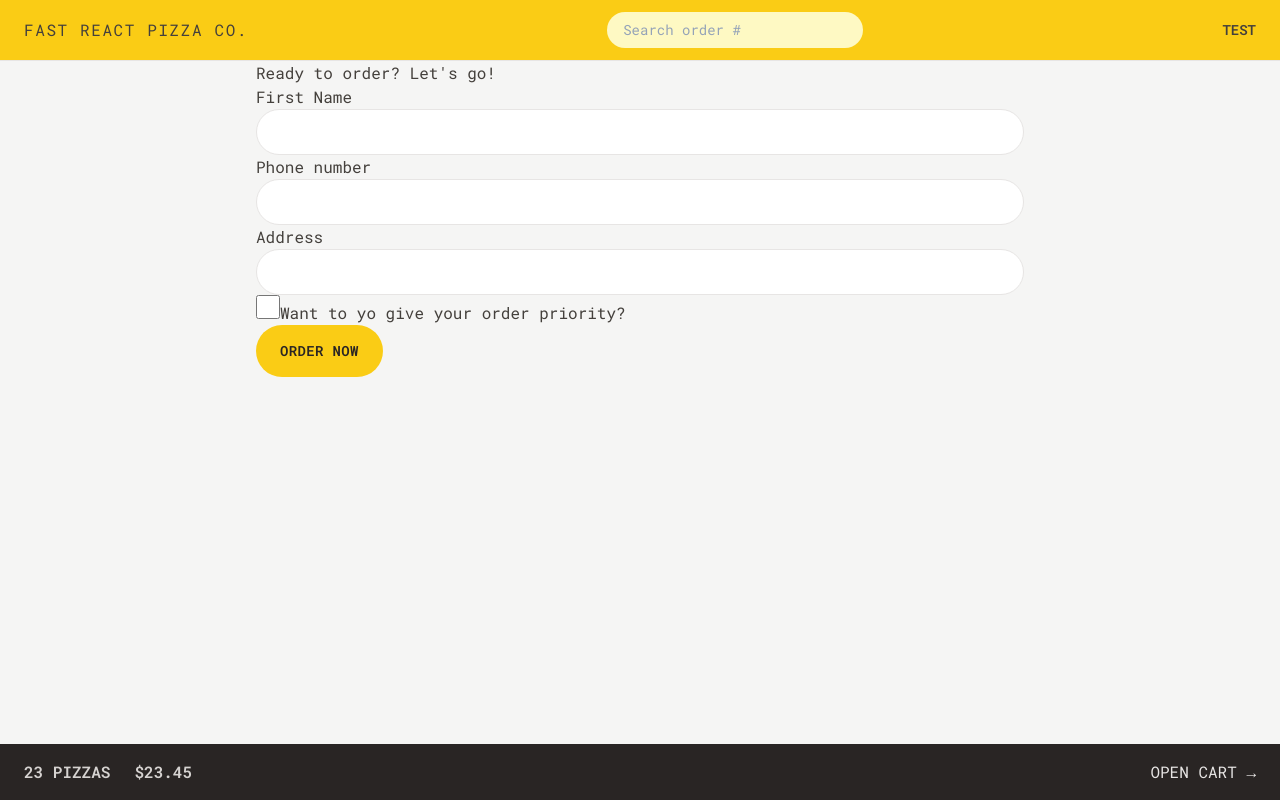
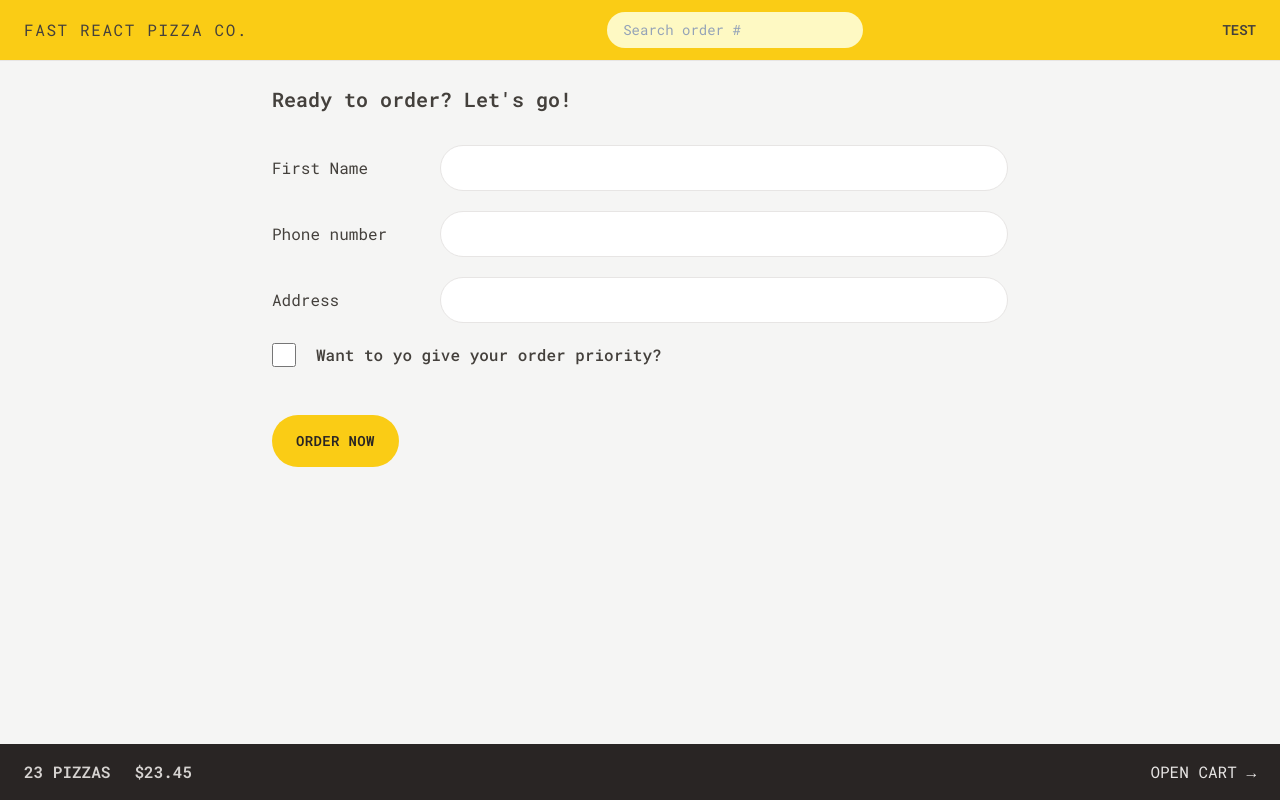
Before and after one commit to skmajumder/fast-react-pizza, a React (Vite) app: page /order/new in a window 1280 px wide. Built offline with nearby package versions, Linux system fonts and the light colour scheme.

Commit message:
order form

```diff
--- a/src/features/order/CreateOrder.jsx
+++ b/src/features/order/CreateOrder.jsx
@@ -1,5 +1,6 @@
 import { Form, useActionData, useNavigation } from 'react-router-dom';
 import Button from '../../ui/Button';
+import { useState } from 'react';
 
 //   P5LHT3, P4YG1Q, C21H70
 const fakeCart = [
@@ -31,63 +32,73 @@ function CreateOrder() {
   const isSubmitting = navigation.state === 'submitting';
   const formError = useActionData();
 
-  // const [withPriority, setWithPriority] = useState(false);
+  const [withPriority, setWithPriority] = useState(false);
   const cart = fakeCart;
 
   return (
-    <div>
-      <h2>Ready to order? Let&apos;s go!</h2>
+    <div className="px-4 py-6">
+      <h2 className="mb-8 text-xl font-semibold">
+        Ready to order? Let&apos;s go!
+      </h2>
 
       <Form method="POST">
-        <div>
-          <label htmlFor="customer">First Name</label>
+        <div className="mb-5 flex flex-col gap-2 sm:flex-row sm:items-center">
+          <label className="sm:basis-40" htmlFor="customer">
+            First Name
+          </label>
           <input
             type="text"
             name="customer"
-            className="input"
+            className="input grow"
             id="customer"
             required
           />
         </div>
 
-        <div>
-          <label htmlFor="phone">Phone number</label>
-          <div>
+        <div className="mb-5 flex flex-col gap-2 sm:flex-row sm:items-center">
+          <label className="sm:basis-40" htmlFor="phone">
+            Phone number
+          </label>
+          <div className="grow">
             <input
               type="tel"
               name="phone"
-              className="input"
+              className="input w-full"
               id="phone"
               required
             />
-          </div>
 
-          {formError?.phone && <p className="error">{formError.phone}</p>}
-        </div>
-
-        <div>
-          <label htmlFor="address">Address</label>
-          <div>
-            <input
-              type="text"
-              name="address"
-              className="input"
-              id="address"
-              required
-            />
+            {formError?.phone && (
+              <p className="mt-2 rounded-full bg-red-100 p-2.5 text-xs text-red-700">
+                ❌ {formError.phone}
+              </p>
+            )}
           </div>
         </div>
 
-        <div>
+        <div className="mb-5 flex flex-col gap-2 sm:flex-row sm:items-center">
+          <label className="sm:basis-40" htmlFor="address">
+            Address
+          </label>
+          <input
+            type="text"
+            name="address"
+            className="input grow"
+            id="address"
+            required
+          />
+        </div>
+
+        <div className="mb-12 flex items-center gap-5">
           <input
             type="checkbox"
             name="priority"
             id="priority"
             className="checkbox"
-            // value={withPriority}
-            // onChange={(e) => setWithPriority(e.target.checked)}
+            value={withPriority}
+            onChange={(e) => setWithPriority(e.target.checked)}
           />
-          <label htmlFor="priority" className="cursor-pointer">
+          <label htmlFor="priority" className="cursor-pointer font-medium">
             Want to yo give your order priority?
           </label>
         </div>
--- a/src/features/order/OrderItem.jsx
+++ b/src/features/order/OrderItem.jsx
@@ -1,4 +1,4 @@
-import { formatCurrency } from "../../utilities/helpers";
+import { formatCurrency } from '../../utilities/helpers';
 
 function OrderItem({ item, isLoadingIngredients, ingredients }) {
   const { quantity, name, totalPrice } = item;
--- a/src/index.css
+++ b/src/index.css
@@ -6,7 +6,7 @@
 
 @layer components {
   .input {
-    @apply w-full rounded-full border border-stone-200 px-4 py-2 text-sm transition-all duration-300 placeholder:text-stone-400 focus:outline-none focus:ring focus:ring-yellow-400 md:px-6 md:py-3;
+    @apply rounded-full border border-stone-200 px-4 py-2 text-sm transition-all duration-300 placeholder:text-stone-400 focus:outline-none focus:ring focus:ring-yellow-400 md:px-6 md:py-3;
   }
 
   .checkbox {
--- a/src/ui/Button.jsx
+++ b/src/ui/Button.jsx
@@ -8,7 +8,7 @@ const Button = ({ children, to, disabled, type }) => {
     primary: base + ' px-4 py-3 md:px-6 md:py-4',
     small: base + ' px-4 py-2 md:px-5 md:py-2.5 text-xs',
     secondary:
-      'inline-block rounded-full border border-stone-300 px-4 py-2.5 text-sm font-semibold uppercase tracking-wide text-stone-400 transition-colors duration-300 hover:bg-stone-300 hover:text-stone-700 focus:bg-stone-300 focus:outline-none focus:ring focus:ring-stone-300 focus:ring-offset-2 disabled:cursor-not-allowed md:px-6 md:py-3.5',
+      'inline-block text-sm rounded-full border border-stone-300 px-4 py-2.5 text-sm font-semibold uppercase tracking-wide text-stone-400 transition-colors duration-300 hover:bg-stone-300 hover:text-stone-700 focus:bg-stone-300 focus:outline-none focus:ring focus:ring-stone-300 focus:ring-offset-2 disabled:cursor-not-allowed md:px-6 md:py-3.5',
   };
 
   if (to)
```
Also changed, not shown: src/features/order/Order.jsx (+4 -4 lines).
